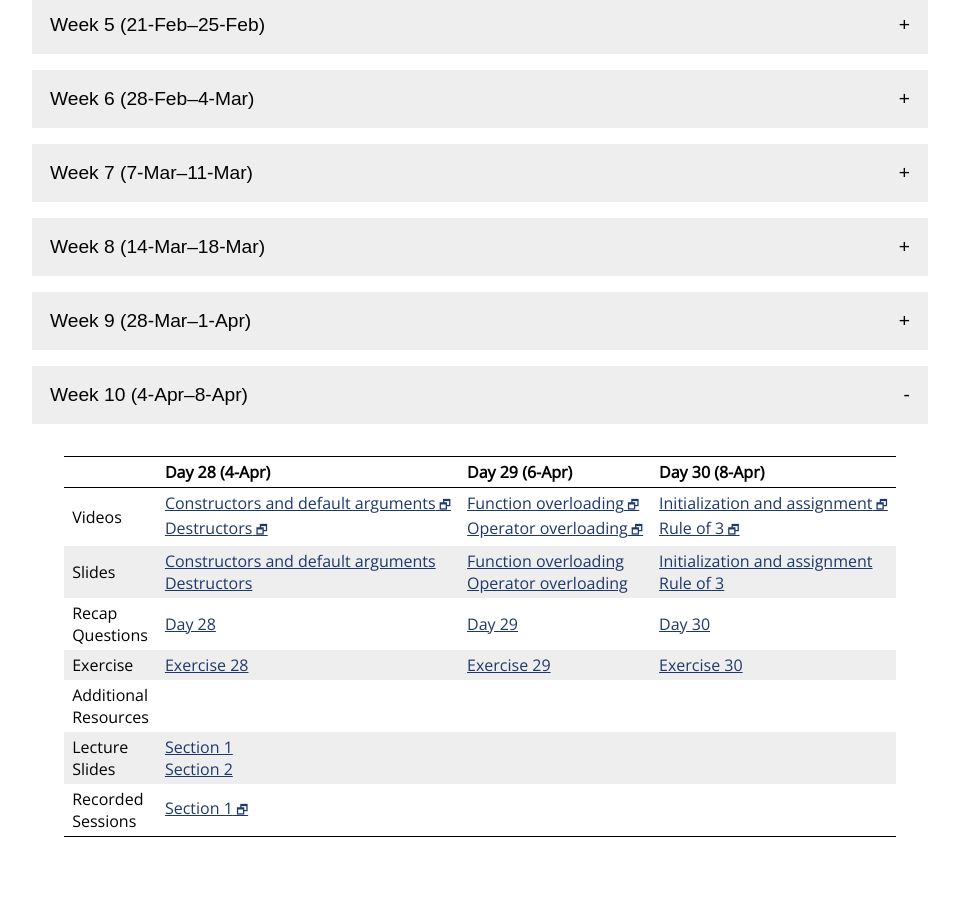
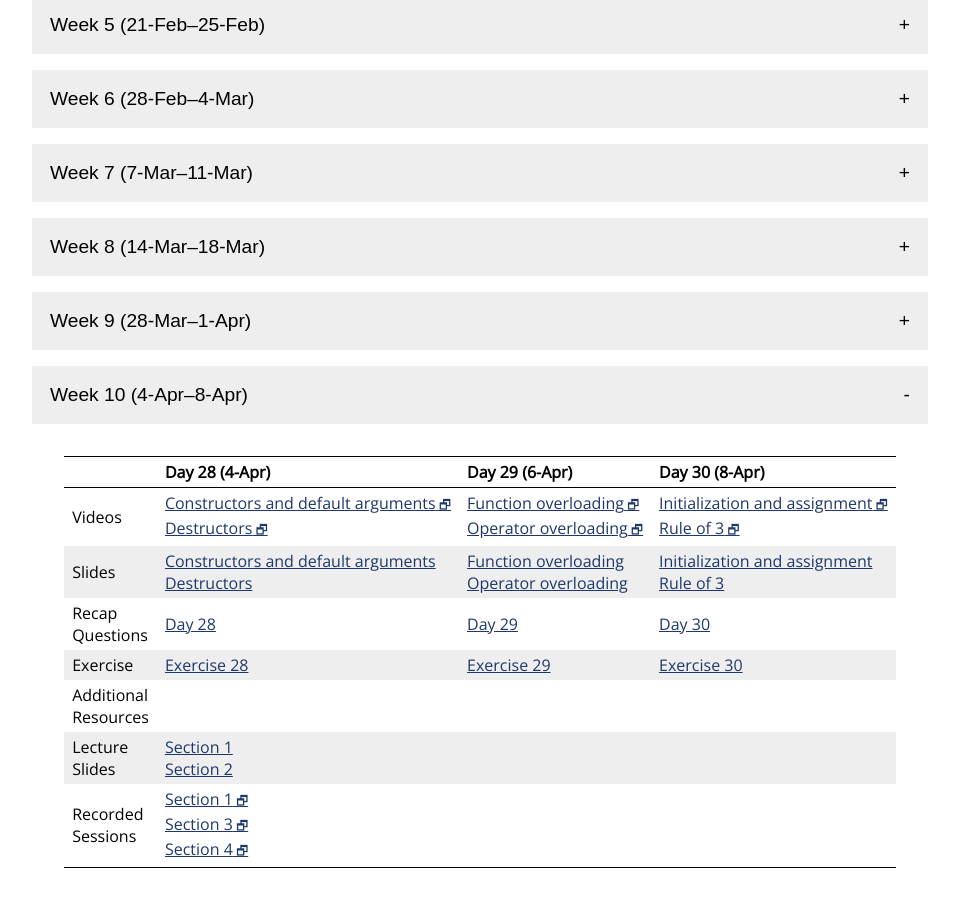
Before and after one commit to jhu-ip/cs220-s22, a Jekyll site: the page built from material.md, in a window 1280 px wide and 900 px high, scrolled down 571 px. Shown: the whole window, without its empty margins (160-1119 px from the left). Built offline with Jekyll 4.4.1, drawn with Linux system fonts in a browser that asks for light colours; some web fonts are replaced; before the commit the page ends 1440 px from its top, so only the background shows below that.

Commit message:
added recordings for mon apr 4 for sessions 03 and 04

```diff
--- a/material.csv
+++ b/material.csv
@@ -314,9 +314,11 @@
 10,1,4-Apr,Slides,Destructors,slides/day28_destructors.pdf
 10,1,4-Apr,Recap,Day 28,questions/day28.html
 10,1,4-Apr,Exercise,Exercise 28,exercise/ex28.html
-10,1,4-Apr,LectureSlides,"Section 1",slides/sec01/day28_notes.pdf
+10,1,4-Apr,LectureSlides,Section 1,slides/sec01/day28_notes.pdf
 10,1,4-Apr,LectureSlides,Section 2,slides/sec02/28.pdf
-10,1,4-Apr,Recording,"Section 1",https://jh.hosted.panopto.com/Panopto/Pages/Viewer.aspx?id=f36da5e4-3441-449d-bdd6-ae6d0125c621
+10,1,4-Apr,Recording,Section 1,https://jh.hosted.panopto.com/Panopto/Pages/Viewer.aspx?id=f36da5e4-3441-449d-bdd6-ae6d0125c621
+10,1,4-Apr,Recording,Section 3,https://jh.hosted.panopto.com/Panopto/Pages/Viewer.aspx?id=87c1d1f6-4534-48ea-860f-ae6d01464598
+10,1,4-Apr,Recording,Section 4,https://jh.hosted.panopto.com/Panopto/Pages/Viewer.aspx?id=d3ed4977-7ba2-44d2-a8b9-ae6d00f66279
 10,2,6-Apr,Video,Function overloading,https://jh.hosted.panopto.com/Panopto/Pages/Viewer.aspx?id=2c8031d1-8509-4b22-881b-ae2300279f65
 10,2,6-Apr,Video,Operator overloading,https://jh.hosted.panopto.com/Panopto/Pages/Viewer.aspx?id=ee4c0ea7-24f8-426a-9291-ae2300279f0e
 10,2,6-Apr,Slides,Function overloading,slides/day29_function_overloading.pdf
--- a/material.md
+++ b/material.md
@@ -581,7 +581,7 @@
     </tr>
     <tr>
       <td>Recorded<br>Sessions</td>
-      <td><a class='external' target='_blank' href='https://jh.hosted.panopto.com/Panopto/Pages/Viewer.aspx?id=f36da5e4-3441-449d-bdd6-ae6d0125c621'>Section 1</a></td>
+      <td><a class='external' target='_blank' href='https://jh.hosted.panopto.com/Panopto/Pages/Viewer.aspx?id=f36da5e4-3441-449d-bdd6-ae6d0125c621'>Section 1</a><br><a class='external' target='_blank' href='https://jh.hosted.panopto.com/Panopto/Pages/Viewer.aspx?id=87c1d1f6-4534-48ea-860f-ae6d01464598'>Section 3</a><br><a class='external' target='_blank' href='https://jh.hosted.panopto.com/Panopto/Pages/Viewer.aspx?id=d3ed4977-7ba2-44d2-a8b9-ae6d00f66279'>Section 4</a></td>
       <td></td>
       <td></td>
     </tr>
```
